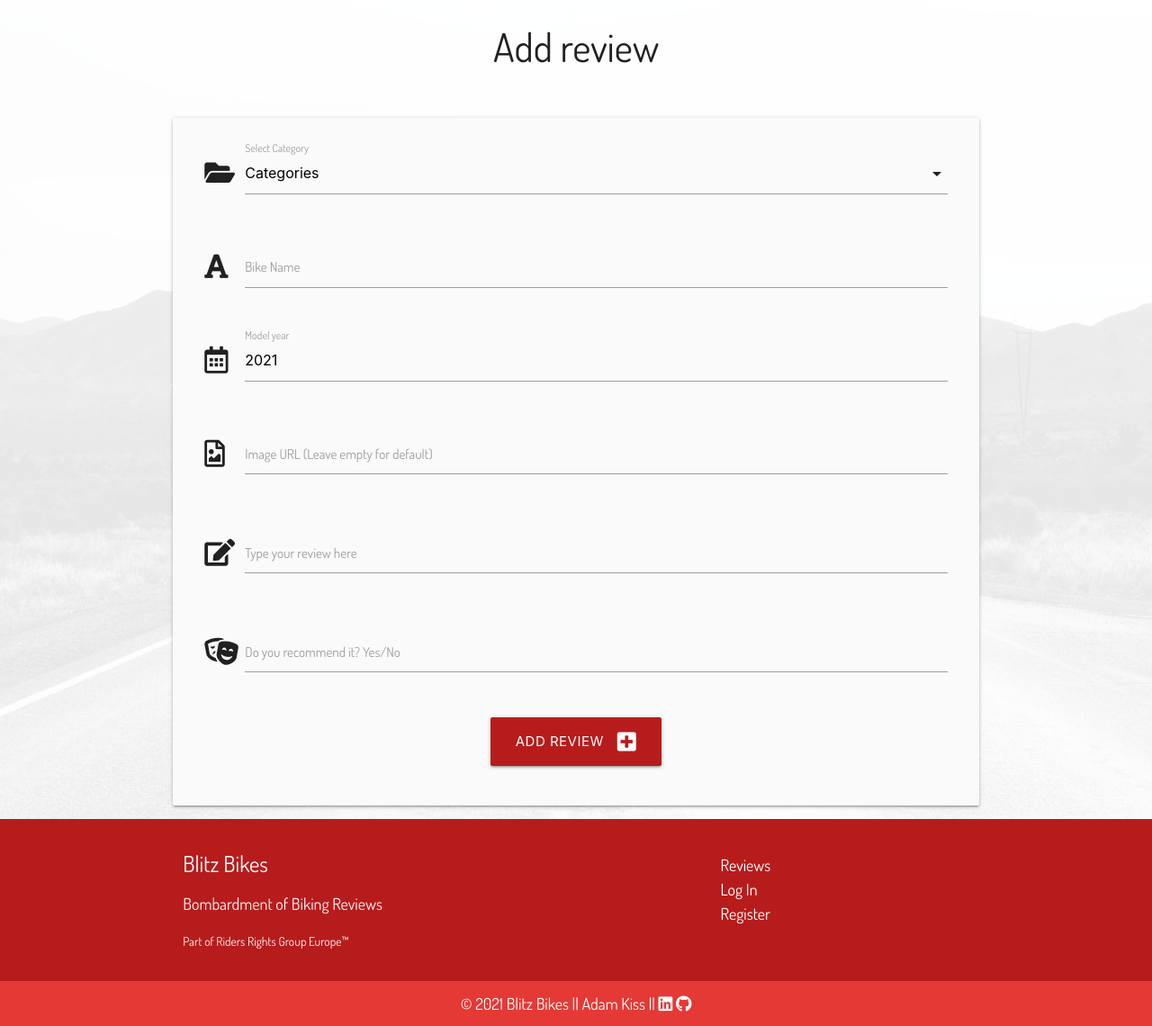
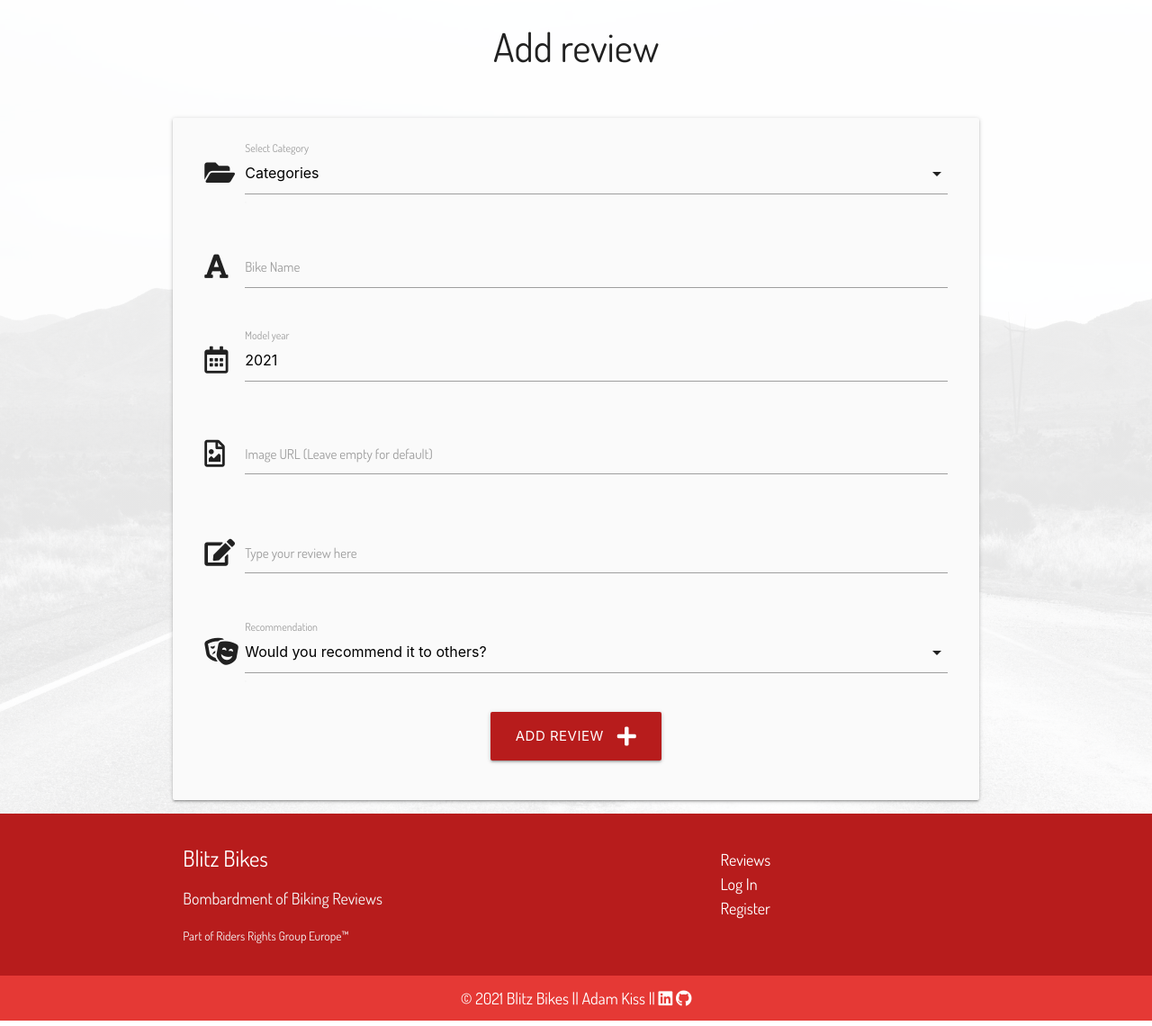
Before and after one commit to Adamsky94/Blitz_Bikes, a Flask app: page /add_review in a window 1280 px wide. Shown: the part 65-1205 px from the top of the page at 90% size. Run offline with Flask 2, Linux system fonts and the light colour scheme; data that the repository does not hold is empty; some libraries are stand-ins or nearby versions; some web fonts are replaced.

Commit message:
Replaced recommendation textarea for dropdown

```diff
--- a/app.py
+++ b/app.py
@@ -56,7 +56,7 @@ def edit_review(review_id):
             "username": session["user"]
         }
         mongo.db.reviews.update({"_id": ObjectId(review_id)}, submit)
-        flash("Your review has been updated")
+        flash("You have updated the review")
         return redirect(url_for("user_reviews"))
 
     review = mongo.db.reviews.find_one({"_id": ObjectId(review_id)})
@@ -189,7 +189,7 @@ def edit_category(category_id):
             "category_name": request.form.get("category_name")
         }
         mongo.db.categories.update({"_id": ObjectId(category_id)}, submit)
-        flash("Category Successfully Updated")
+        flash("Category updated")
         return redirect(url_for("get_categories"))
 
     category = mongo.db.categories.find_one({"_id": ObjectId(category_id)})
--- a/static/css/style.css
+++ b/static/css/style.css
@@ -7,7 +7,6 @@
 }
 
 body {
-    width:100vw;
     height: 100vh;
     display: flex;
     flex-direction: column;
@@ -177,6 +176,7 @@ footer {
 
 .recommend {
     font-style: italic;
+    font-size: 1.5rem;
 }
 
 .recommend span {
@@ -219,6 +219,11 @@ footer {
     padding-top: 47px;
 }
 
+.p-t__small {
+    margin-top: 0;
+    padding-top: 12px;
+}
+
 /*Flash messages*/
 
 .flashes h5 {
--- a/static/scripts/main.js
+++ b/static/scripts/main.js
@@ -5,9 +5,13 @@ $(document).ready(function(){
 
     $("select").formSelect();
 
-     $('textarea#bike_description').characterCounter();
-     /* Year Picker documentation on https://www.codehim.com/date-time/jquery-datepicker-year-only/ */
-     $(".yearpicker").yearpicker({
+    $('textarea#bike_description').characterCounter();
+
+    /*Dropdown validation code from https://stackoverflow.com/questions/34248898/how-to-validate-select-option-for-a-materialize-dropdown*/
+    $("select[required]").css({display: "block", height: 0, padding: 0, width: 0, position: 'absolute'});
+
+    /* Year Picker documentation on https://www.codehim.com/date-time/jquery-datepicker-year-only/ */
+    $(".yearpicker").yearpicker({
       startYear: 1900,
       endYear: 2021,
    });
--- a/templates/add_review.html
+++ b/templates/add_review.html
@@ -56,23 +56,25 @@
                     <label for="bike_description">Type your review here</label>
                 </div>
             </div>
-
-
+            <!--Recommendation-->
             <div class="row">
-                <div class="input-field col s12">
+				<div class="input-field col s12">
                     <i class="fas fa-theater-masks prefix text-darken-4"></i>
-                    <textarea id="recommend" name="recommend" minlength="2"
-                        maxlength="3" class="materialize-textarea validate" required></textarea>
-                    <label for="recommend">Do you recommend it? Yes/No</label>
-                </div>
+					<select id="recommend" name="recommend" class="validate" required>
+                        <option value="" disabled selected>Would you recommend it to others?</option>
+                        <option value="Yes" >Yes</option>
+                        <option value="No" >No</option>
+                        <option value="Unsure" >Unsure</option>
+                    </select>
+					<label for="recommend">Recommendation</label>
+				</div>
             </div>
-
 
             <!-- submit button -->
             <div class="row">
                 <div class="col s12 center-align">
                     <button type="submit" class="btn-large red darken-4 text-shadow">
-                        Add review <i class="fas fa-plus-square right"></i>
+                        Add review <i class="fas fa-plus right"></i>
                     </button>
                 </div>
             </div>
--- a/templates/reviews.html
+++ b/templates/reviews.html
@@ -38,7 +38,7 @@
                 <span class="card-title">{{ review.bike_name }}</span>
                 <div class="card-content">
                     Model year: {{ review.model_year }} Category: {{ review.category_name }} ||
-                    <span class="card-reviewer">Review by: <i>{{ review.username }}</i></span>
+                    <span class="card-reviewer">Rider: <i>{{ review.username }}</i></span>
                 </div>
             </div>
             <div class="bike-review">
@@ -48,5 +48,6 @@
         </div>
         {% endfor %}
     </div>
-    {% endblock %}
+
+{% endblock %}
 </div>
--- a/templates/user_reviews.html
+++ b/templates/user_reviews.html
@@ -21,7 +21,7 @@
             <span class="card-title">{{ review.bike_name }}</span>
             <div class="card-content">
                 Model year: {{ review.model_year }} Category: {{ review.category_name }} ||
-                <span class="card-reviewer">Review by: <i>{{ review.username }}</i></span>
+                <span class="card-reviewer">Rider: <i>{{ review.username }}</i></span>
             </div>
         </div>
         <div class="bike-review">
@@ -29,9 +29,11 @@
             <div class="recommend">Did you recommend it? : <span>{{ review.recommend }}</span></div>
         </div>
         {% if session.user|lower == review.username|lower %}
+        <div class="p-t__small">
         <a href="{{ url_for('delete_review', review_id=review._id) }}" class="btn-small red darken-4">Delete</a>
         <a href="{{ url_for('edit_review', review_id=review._id) }}" class="btn-small light-blue darken-2">Edit</a>
         {% endif %}
+        </div>
     </div>
     {% endif %} {% endfor %}
 </div>
```
Also changed, not shown: templates/edit_category.html (+10 -15 lines), templates/edit_review.html (+10 -9 lines).
